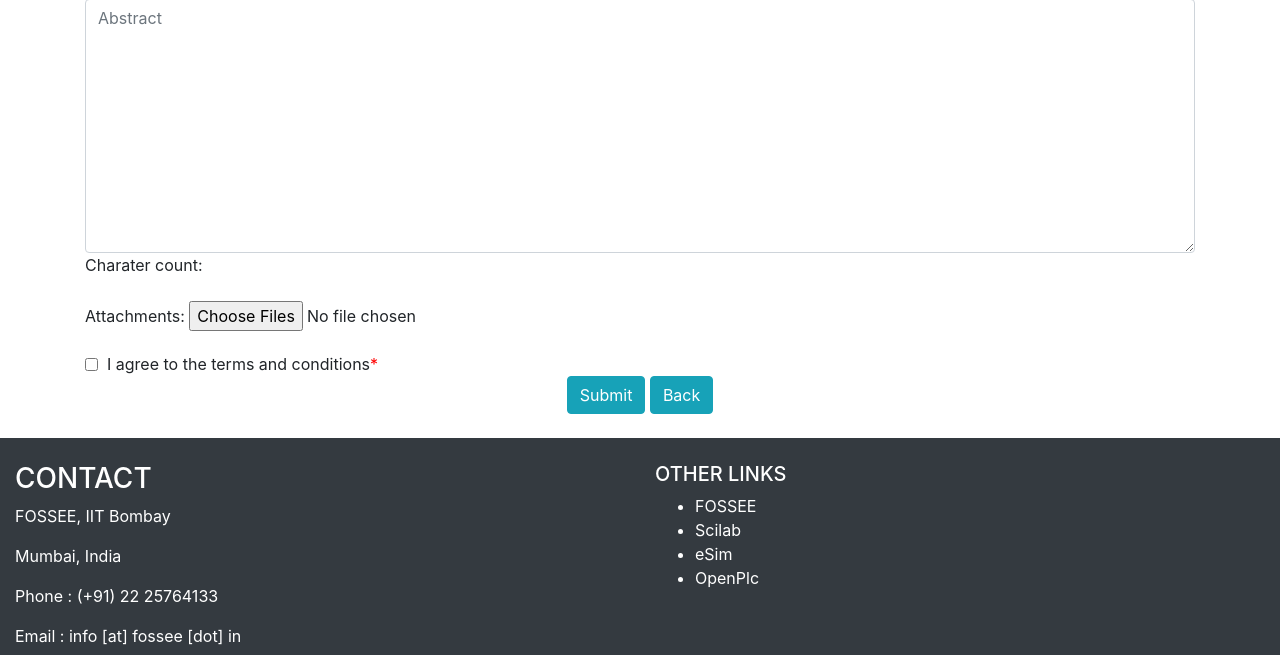
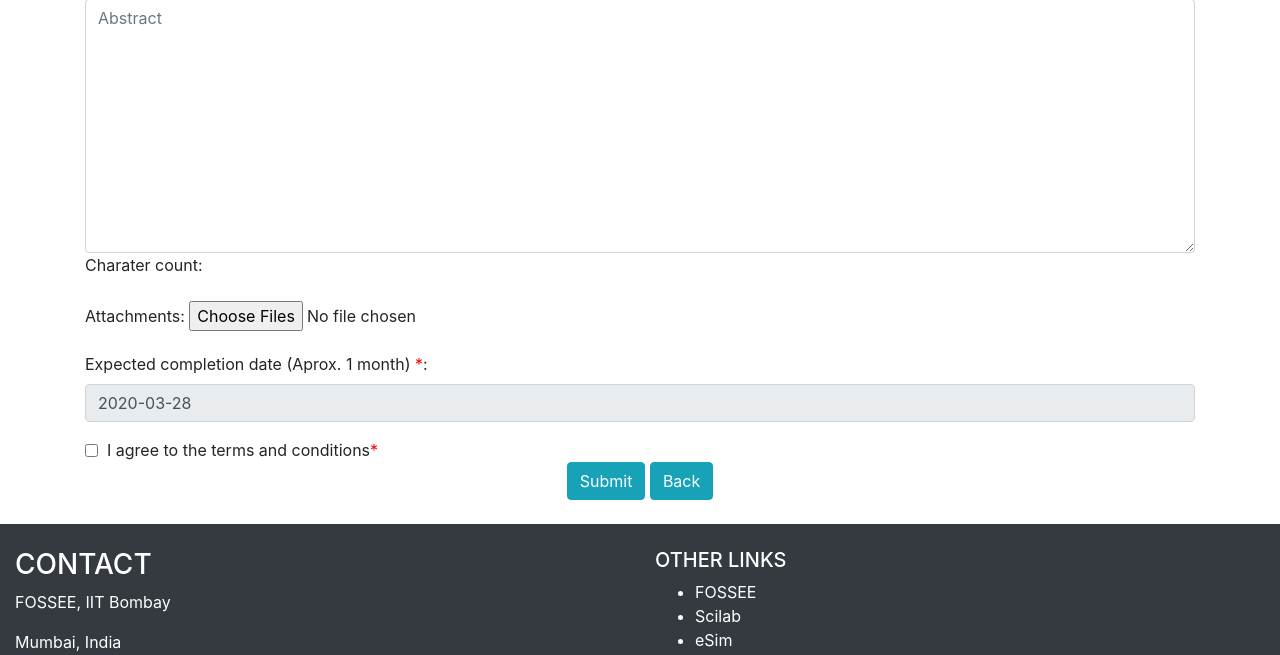
Before and after one commit to FOSSEE/arduino_projects_website, a Django app: template arduino_blog/templates/submit-cfp.html in a window 1280 px wide. Shown: the part 668-1323 px from the top of the page. Run offline with Django 3.2, Linux system fonts and the light colour scheme; the template is opened without the code that fills it: values that come from a table or form of the project are taken from there, others are empty; some libraries are stand-ins or nearby versions.

Commit message:
added default date

```diff
--- a/arduino_blog/templates/submit-cfp.html
+++ b/arduino_blog/templates/submit-cfp.html
@@ -19,7 +19,6 @@
                             <span style="color:red;">*</span>:
                         </label>
                         <input class="form-control" id="your_name" type="text" name="your_name" value="{{ user.first_name }} {{ user.last_name }}" disabled>
-
                     </div>
                     <div class="form-group">
                         <label for="about_the_author">About the author
@@ -48,6 +47,13 @@
                         <label for="attachment">Attachments:</label>
                  {% render_field proposal_form.attachment %}
                     </div>
+                    <div class="form-group">
+                        <label for="abstract">Expected completion date (Aprox. 1 month)
+                            <span style="color:red;">*</span>:
+
+                        </label>
+                    {% render_field proposal_form.completion_date %}
+                    </div>
                     <div class="form-inline">
                         <div class="form-check">
                         {% render_field proposal_form.terms_and_conditions %}
@@ -69,4 +75,12 @@
             </div>
         </section>
         </br>
+<script>
+  $(function () {
+    $("#datetimepicker1").datetimepicker({
+      format: 'DD/MM/YYYY',
+      defaultDate: "11/1/2013",
+    });
+  });
+</script>
 {% endblock %}
```
